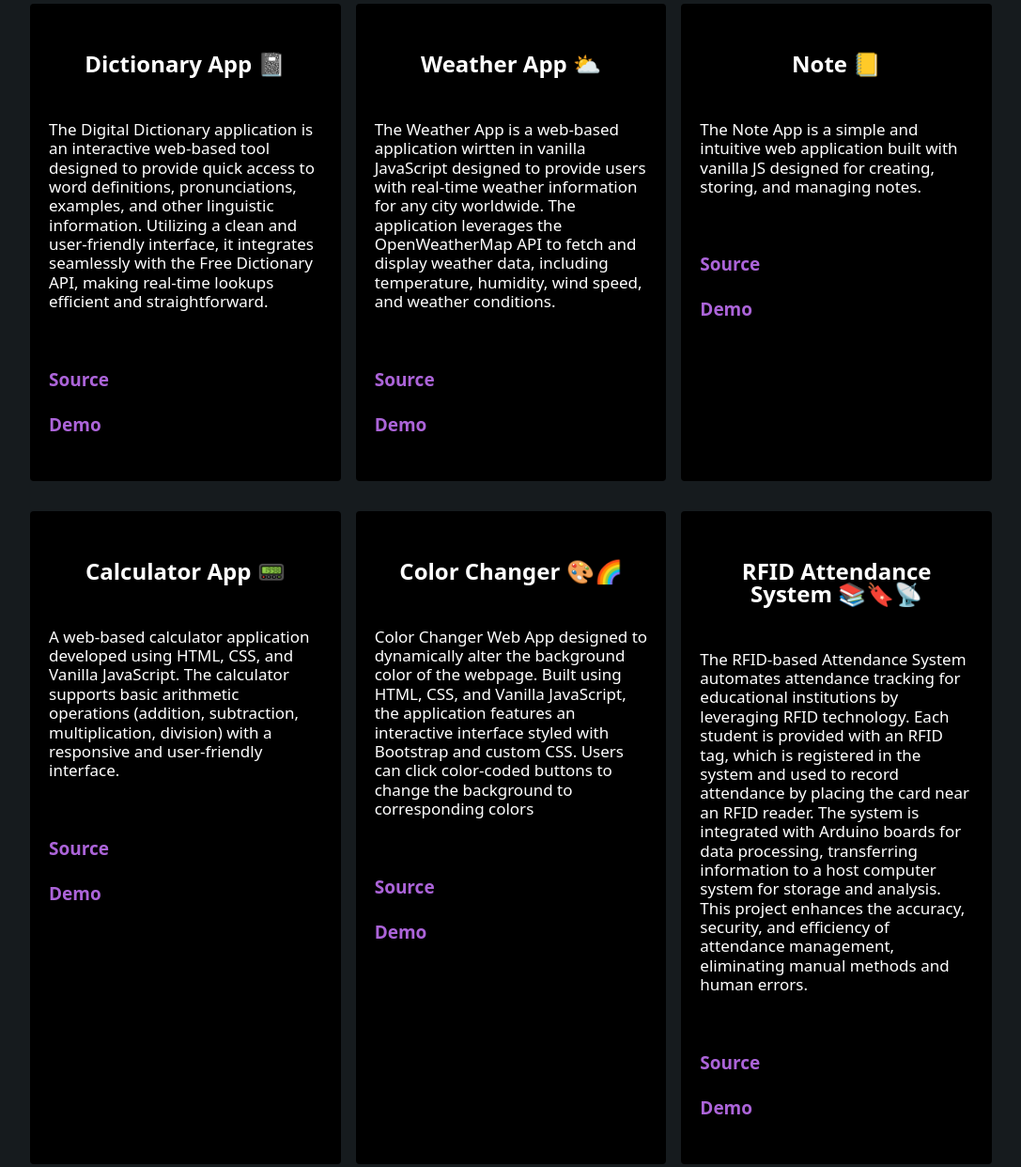
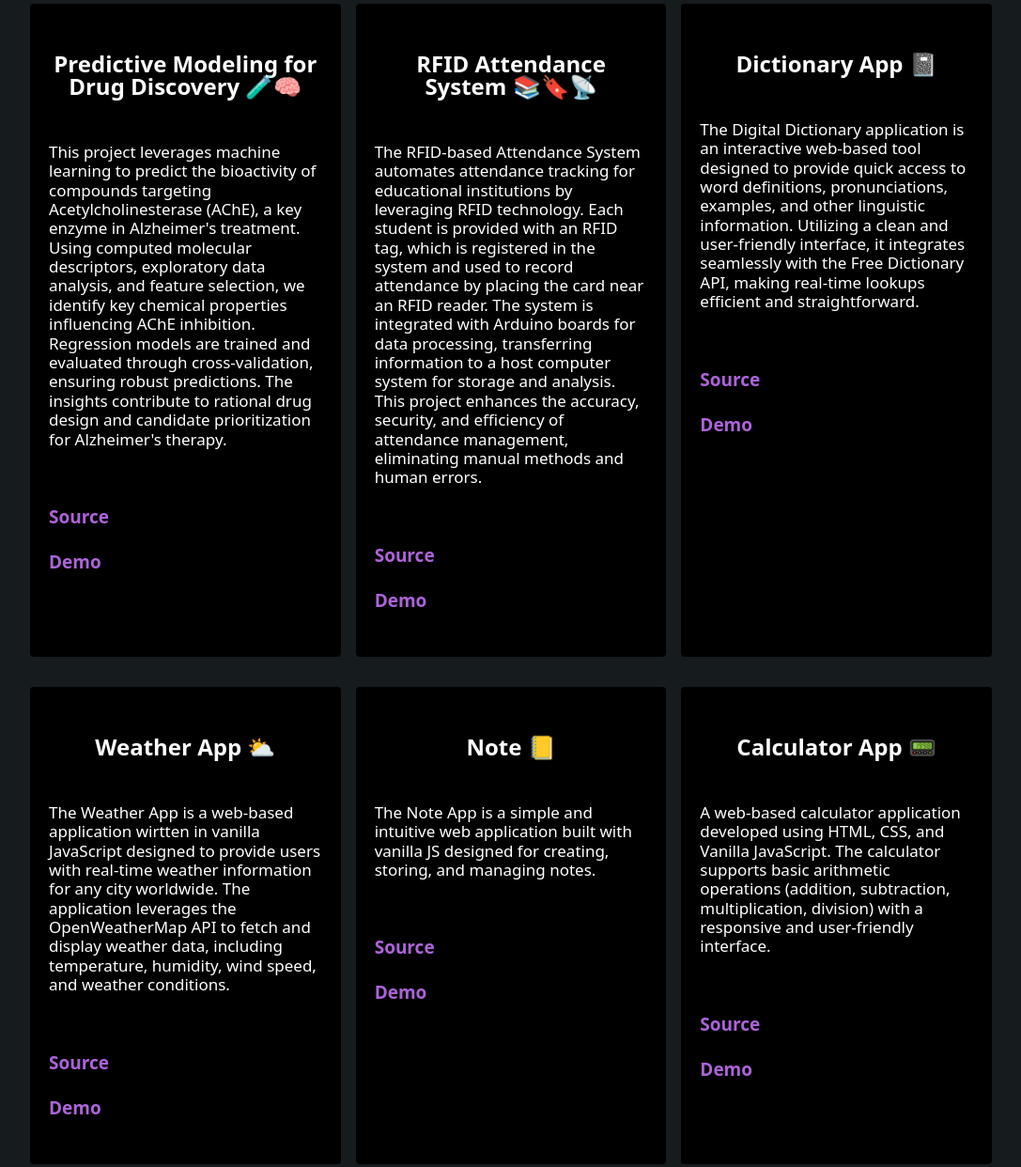
Before and after one commit to Suthishma/My-portfolio, a plain HTML site: page index.html in a window 1280 px wide. Shown: the part 1468-2710 px from the top of the page at 94% size, without its empty margins (96-1183 px from the left). Drawn offline with nearby package versions, Linux system fonts and the light colour scheme; a script that the page names is missing.

Commit message:
Updated portfolio with new changes

```diff
--- a/index.html
+++ b/index.html
@@ -101,6 +101,30 @@
                     </div>
                 </div>
                 <div class="col-md-6 project-card-grid">
+                    <div class="project-card">
+                        <div class="project-card_box">
+                            <div class="project-card_content">
+                                <h3 class="project-title">Predictive Modeling for Drug Discovery  🧪🧠</h3>
+                                <p class="project-abstract">This project leverages machine learning to predict the bioactivity of compounds targeting Acetylcholinesterase (AChE), a key enzyme in Alzheimer's treatment. Using computed molecular descriptors, exploratory data analysis, and feature selection, we identify key chemical properties influencing AChE inhibition. Regression models are trained and evaluated through cross-validation, ensuring robust predictions. The insights contribute to rational drug design and candidate prioritization for Alzheimer's therapy.</p>
+                                <ul class="links">
+                                    <li><a href="https://github.com/Suthishma/Bioactivity-Prediction-App">Source</a></li>
+                                    <li><a href="https://bioactivity-prediction-app-dc8pqbqvke8rqrew83zsgu.streamlit.app/">Demo</a></li>
+                                </ul>
+                            </div>
+                        </div>
+                    </div>
+                    <div class="project-card">
+                        <div class="project-card_box">
+                            <div class="project-card_content">
+                                <h3 class="project-title">RFID Attendance System 📚🔖📡</h3>
+                                <p class="project-abstract">The RFID-based Attendance System automates attendance tracking for educational institutions by leveraging RFID technology. Each student is provided with an RFID tag, which is registered in the system and used to record attendance by placing the card near an RFID reader. The system is integrated with Arduino boards for data processing, transferring information to a host computer system for storage and analysis. This project enhances the accuracy, security, and efficiency of attendance management, eliminating manual methods and human errors.</p>
+                                <ul class="links">
+                                    <li><a href="https://github.com/Suthishma/RFID-Attendance-System">Source</a></li>
+                                    <li><a href="">Demo</a></li>
+                                </ul>
+                            </div>
+                        </div>
+                    </div>
                     <div class="project-card ">
                         <div class="project-card_box">
                             <div class="project-card_content">
@@ -161,18 +185,7 @@
                             </div>
                         </div>
                     </div>
-                    <div class="project-card">
-                        <div class="project-card_box">
-                            <div class="project-card_content">
-                                <h3 class="project-title">RFID Attendance System 📚🔖📡</h3>
-                                <p class="project-abstract">The RFID-based Attendance System automates attendance tracking for educational institutions by leveraging RFID technology. Each student is provided with an RFID tag, which is registered in the system and used to record attendance by placing the card near an RFID reader. The system is integrated with Arduino boards for data processing, transferring information to a host computer system for storage and analysis. This project enhances the accuracy, security, and efficiency of attendance management, eliminating manual methods and human errors.</p>
-                                <ul class="links">
-                                    <li><a href="">Source</a></li>
-                                    <li><a href="">Demo</a></li>
-                                </ul>
-                            </div>
-                        </div>
-                    </div>
+
                 </div>
             </div>
         </div>
```
